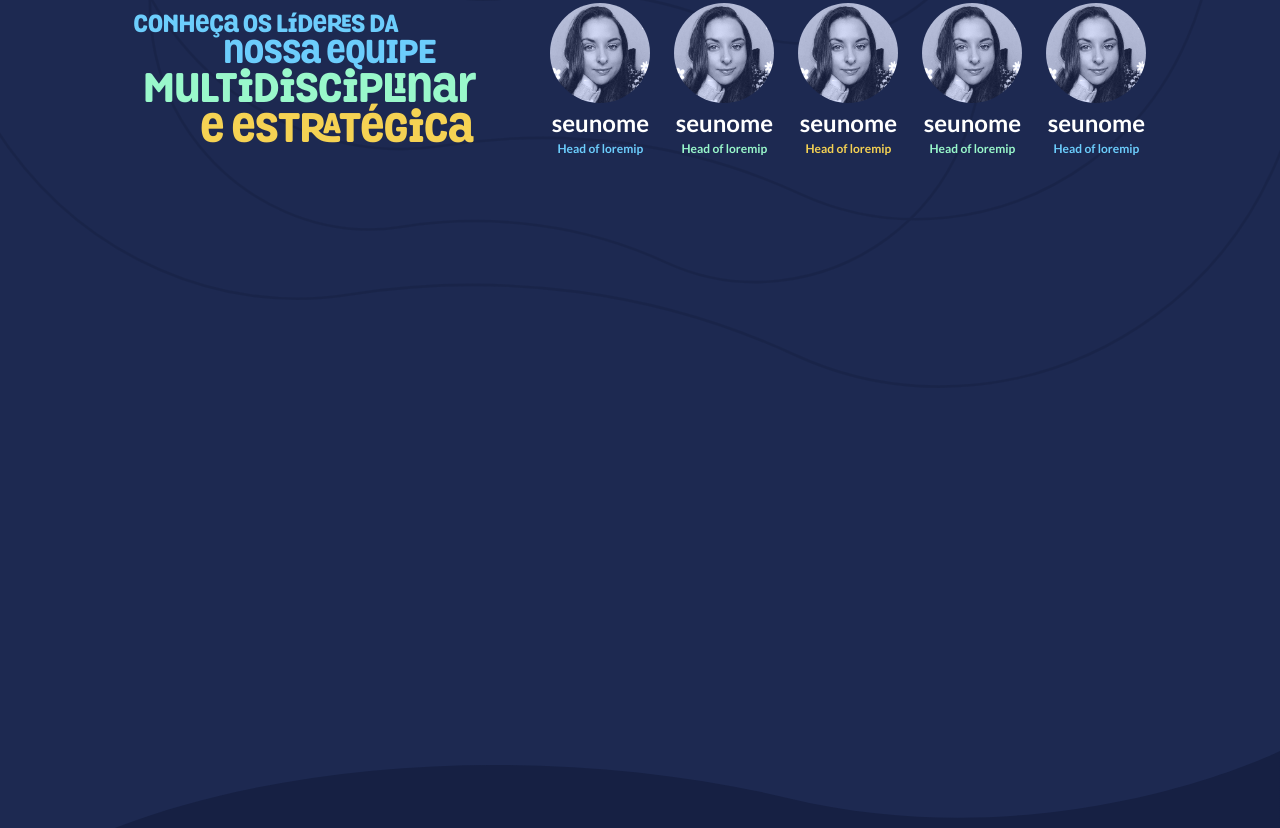
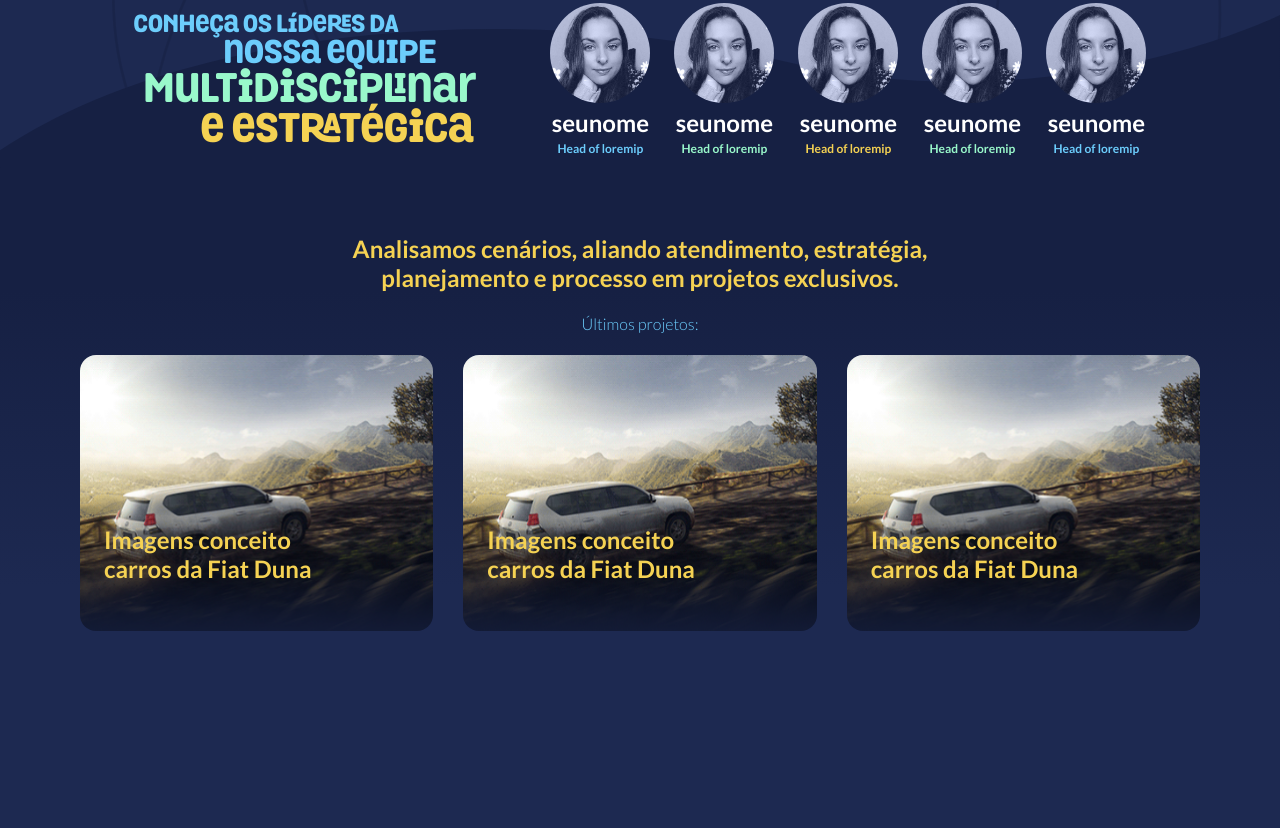
Before and after one commit to alanzdr/sower-2020, a plain HTML site: page index.html in a window 1280 px wide. Shown: the part 2942-3770 px from the top of the page. Drawn offline with Linux system fonts and the light colour scheme.

Commit message:
start projects

```diff
--- a/index.html
+++ b/index.html
@@ -26,22 +26,16 @@
         <h3>MENU</h3>
         <ul>
           <li class="navigate" data-href="content-recipe">
-            SOBRE Nós
-          </li>
-          <li class="navigate" data-href="content-recipe">
-            ServIÇos
+            CoNHeÇA A Sower
           </li>
           <li class="navigate" data-href="content-recipe">
             PROPosTa & DIFeRENcIaL
           </li>
           <li class="navigate" data-href="content-recipe">
-            PoRTFóLIO
-          </li>
-          <li class="navigate" data-href="content-recipe">
             CAses de SUCEsso
           </li>
           <li class="navigate" data-href="content-recipe">
-            AssINaTuRAs
+            PoRTFóLIO
           </li>
           <li class="navigate" data-href="content-recipe">
             ConTATO
@@ -189,7 +183,6 @@
             <p class="text04">e esTRATéGica</p>
           </div>
           <div class="members">
-            <a></a>
             <a
               href="http://"
               target="_blank"
@@ -242,7 +235,42 @@
             </a>
           </div>
         </div>
-        <div class="projects"></div>
+        <div class="projects">
+          <h2>
+            Analisamos cenários, aliando atendimento, estratégia, planejamento e
+            processo em projetos exclusivos.
+          </h2>
+          <p class="sub-title">Últimos projetos:</p>
+          <div class="items">
+            <a
+              href="http://"
+              target="_blank"
+              rel="noopener noreferrer"
+              class="item"
+            >
+              <img src="./assets/img/projects/item01.png" alt="Projeto 01" />
+              <h3>Imagens conceito carros da Fiat Duna</h3>
+            </a>
+            <a
+              href="http://"
+              target="_blank"
+              rel="noopener noreferrer"
+              class="item"
+            >
+              <img src="./assets/img/projects/item01.png" alt="Projeto 01" />
+              <h3>Imagens conceito carros da Fiat Duna</h3>
+            </a>
+            <a
+              href="http://"
+              target="_blank"
+              rel="noopener noreferrer"
+              class="item"
+            >
+              <img src="./assets/img/projects/item01.png" alt="Projeto 01" />
+              <h3>Imagens conceito carros da Fiat Duna</h3>
+            </a>
+          </div>
+        </div>
       </div>
       <picture>
         <img
--- a/src/scss/index.scss
+++ b/src/scss/index.scss
@@ -183,7 +183,7 @@
 #content-team {
   width: 100%;
   display: flex;
-  min-height: 250vh;
+  // min-height: 250vh;
   position: relative;
   padding-top: 280px;
   overflow: hidden;
@@ -412,6 +412,51 @@
         }
       }
     }
+    .projects {
+      margin-top: 80px;
+      h2 {
+        width: 608px;
+        margin: 0 auto;
+        font-size: 24px;
+        text-align: center;
+        font-family: 'Lato', sans-serif;
+        font-weight: 700;
+        color: #F5D253;
+      }
+      .sub-title {
+        text-align: center;
+        color: #6CCDFC;
+        margin-bottom: 0;
+        margin-top: 16px;
+      }
+      .items {
+        margin-top: 16px;
+        width: 100%;
+        display: flex;
+        justify-content: space-between;
+        align-items: center;
+        .item {
+          display: flex;
+          position: relative;
+          width: calc(33.3333% - 20px);
+          border-radius: 16px;
+          overflow: hidden;
+          img {
+            width: 100%;
+          }
+          h3 {
+            position: absolute;
+            bottom: 24px;
+            left: 24px;
+            width: 70%;
+            font-family: 'Lato', sans-serif;
+            font-weight: 700;
+            color: #F5D253;
+            font-size: 24px;
+          }
+        }
+      }
+    }
   }
 
   .transition {
```
Also changed, not shown: assets/css/index.css, assets/img/projects/item01.png (added), 1 other file.
